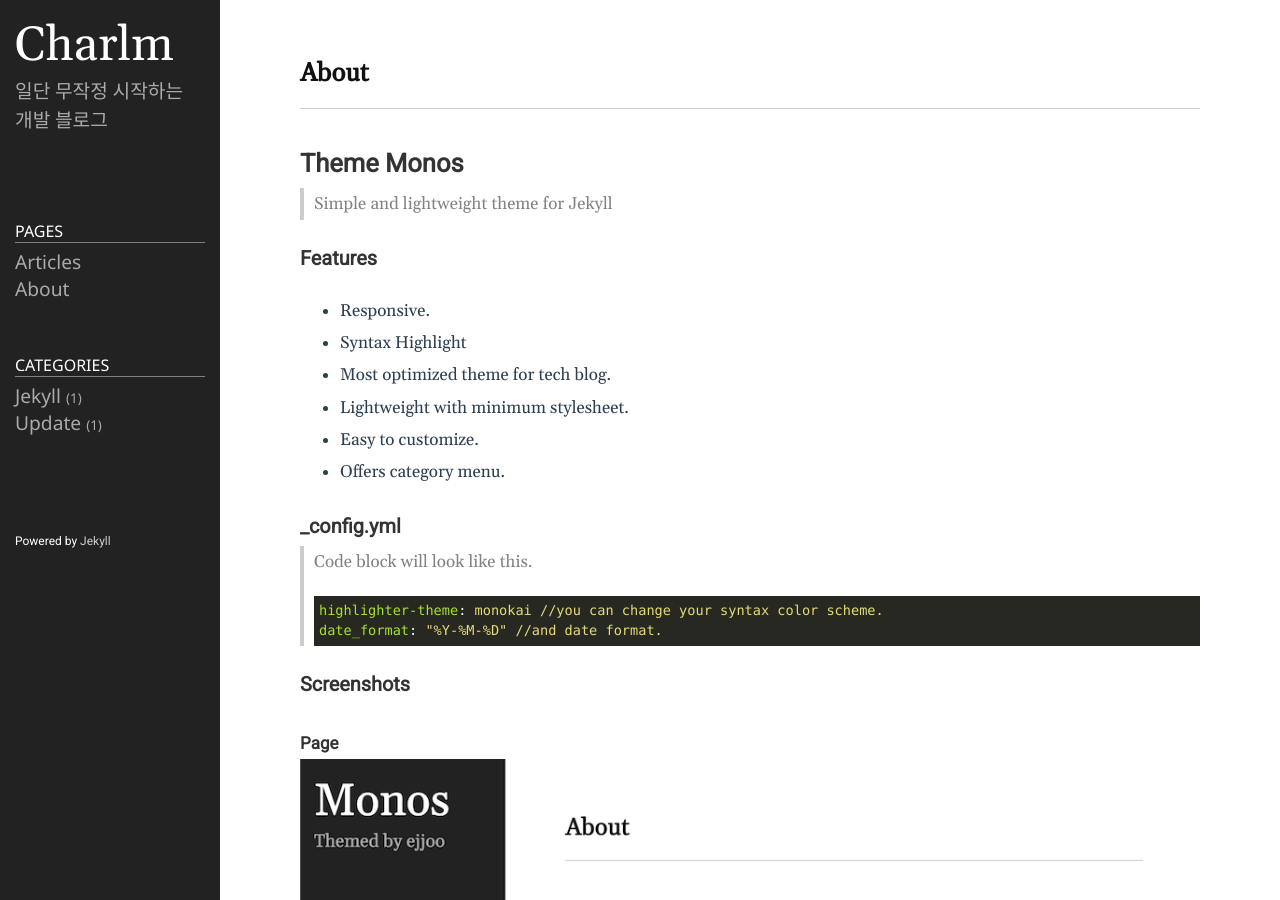
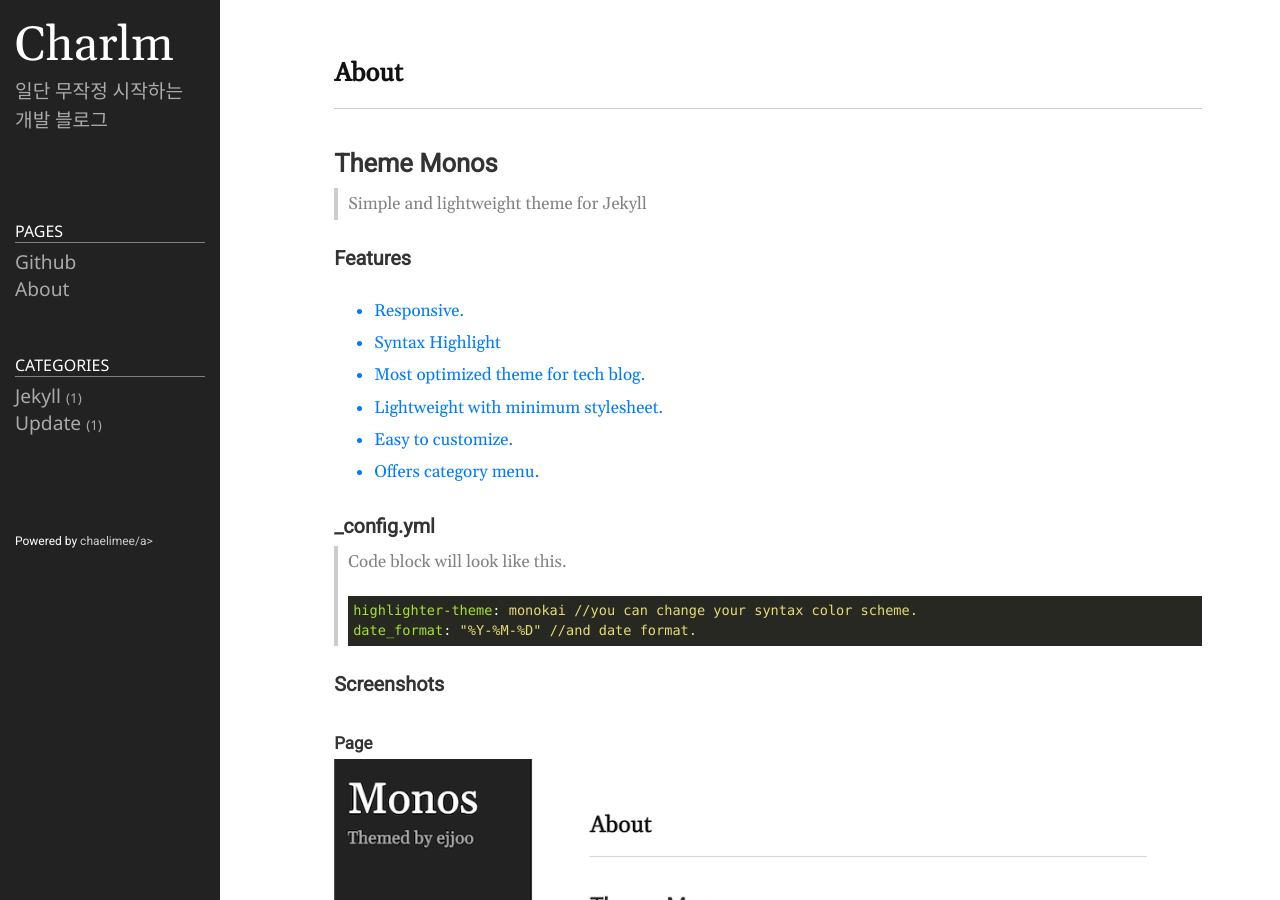
Before and after one commit to chaelimee/chaelimee.github.io, a Jekyll site: the page built from README.md, in a window 1280 px wide and 900 px high. Built offline with Jekyll 4.4.1, drawn with Linux system fonts in a browser that asks for light colours.

Commit message:
변경내용 수정

```diff
--- a/_includes/home.html
+++ b/_includes/home.html
@@ -1,6 +1,6 @@
 <article class="post">
   <header class="post-header home">
-    <div class="post-title">Articles</div>
+    <div class="post-title">Github</div>
   </header>
 
   <div class="post-content">
--- a/_includes/sidebar.html
+++ b/_includes/sidebar.html
@@ -15,7 +15,7 @@
 	<ul class="nav">
       <li class="nav-title">Pages</li>
 	  <li>
-	  	<a class="nav-item" href="/">Articles</a>
+	  	<a class="nav-item" href="/">Github</a>
 	  </li>
 	  {% assign pages_list = site.pages %}
 	  {% for node in pages_list %}
@@ -48,5 +48,5 @@
 </div>
 
 <div class="sidebar-item sidebar-footer">
-	<p>Powered by <a href="https://github.com/jekyll/jekyll">Jekyll</a></p>
+	<p>Powered by <a href="https://github.com/chaelimee">chaelimee/a></p>
 </div>
```
Also changed, not shown: 1 other file.
